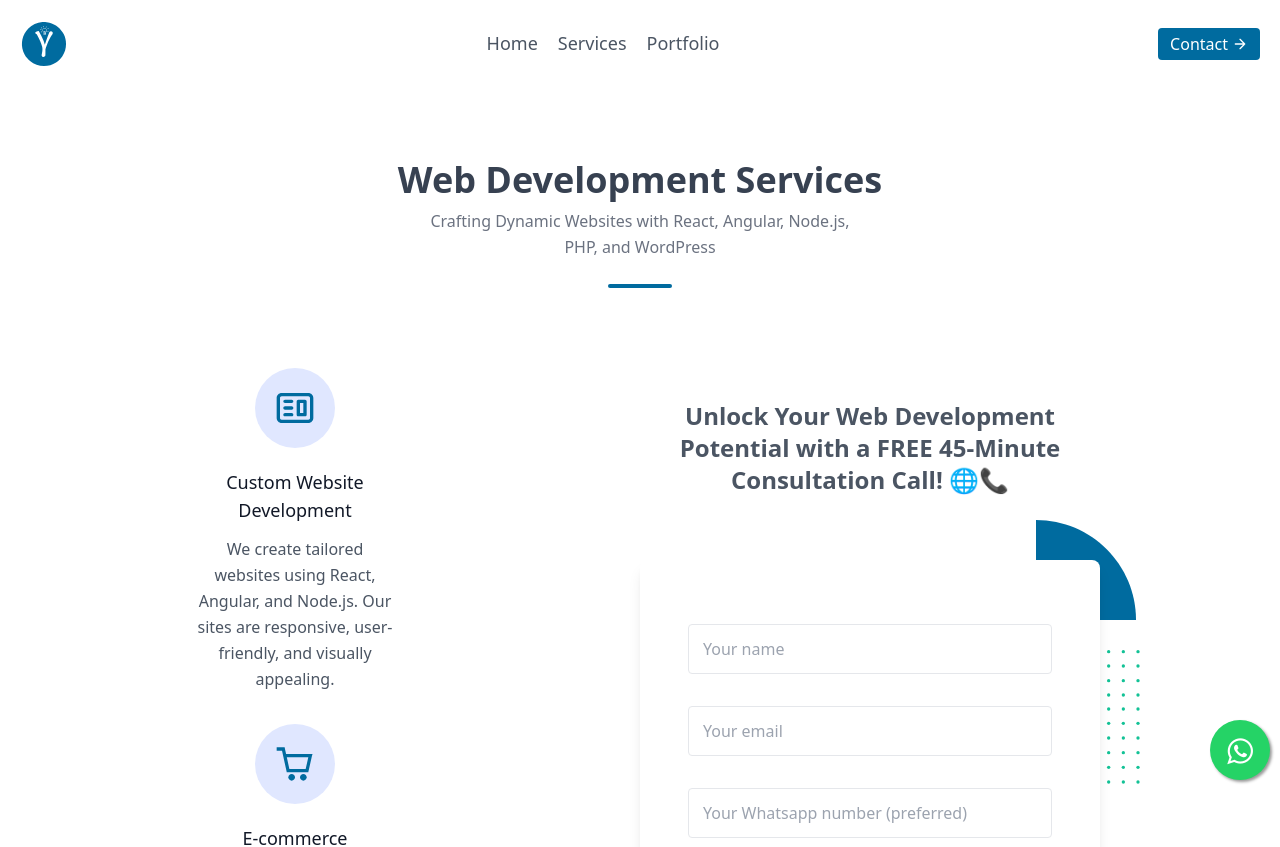
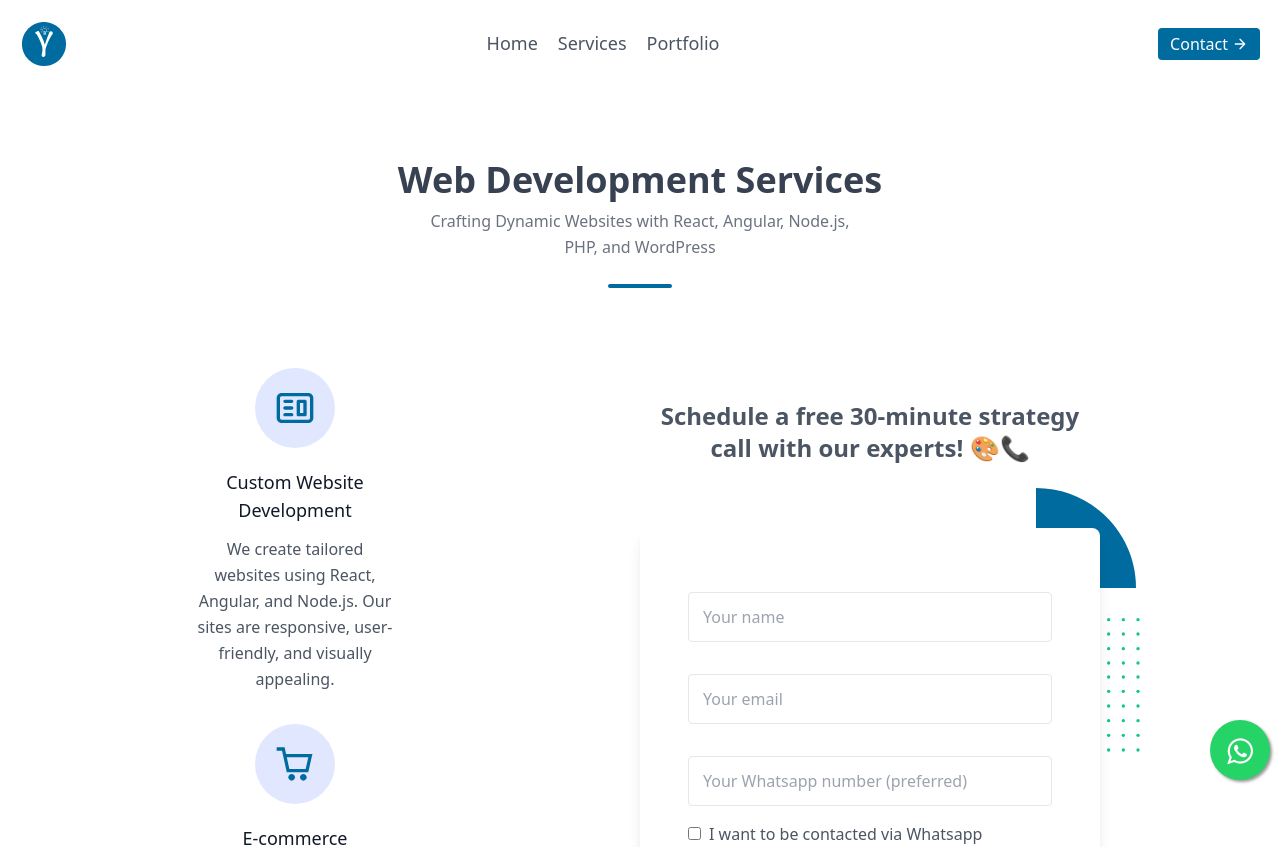
Before and after one commit to ArkaPrabhaChowdhury/gamma, a React (Vite) app: page /web-development in a window 1280 px wide. Shown: the top 847 px of the page. Built offline with nearby package versions, Linux system fonts and the light colour scheme.

Commit message:
form title changed

```diff
--- a/src/components/pages/app.jsx
+++ b/src/components/pages/app.jsx
@@ -106,7 +106,7 @@ const AppDevelopmentPage = () => {
             </div>
             <div className="md:w-1/2 order-1 md:order-2 pt-6 px-6 md:px-0">
               <h1 className="font-bold text-2xl text-center pb-16">
-                Fuel Your Innovation with a FREE 45-Minute App Dev Consultation Call! 📱📞
+              Schedule a free 30-minute strategy call with our experts! 🎨📞
               </h1>
               <ContactForm/>
             </div>
--- a/src/components/pages/consultancy.jsx
+++ b/src/components/pages/consultancy.jsx
@@ -108,8 +108,7 @@ const ConsultantPage = () => {
             </div>
             <div className="md:w-1/2 order-1 md:order-2 pt-12 px-6 md:px-0">
               <h1 className="font-bold text-2xl text-center pb-16">
-                Unlock Your Potential with a FREE 45-Minute Consultation Call!
-                🚀📞
+              Schedule a free 30-minute strategy call with our experts! 🎨📞
               </h1>
               <ContactForm/>
             </div>
--- a/src/components/pages/design.jsx
+++ b/src/components/pages/design.jsx
@@ -116,8 +116,7 @@ const DesignPage = () => {
             </div>
             <div className="md:w-1/2 order-1 md:order-2 pt-12">
               <h1 className="font-bold text-2xl text-center pb-16">
-                Ignite your creativity with a FREE 45-Minute Call with Our
-                Expert Designers! 🎨📞
+              Schedule a free 30-minute strategy call with our experts! 🎨📞
               </h1>
               <ContactForm/>
             </div>
--- a/src/components/pages/digital.jsx
+++ b/src/components/pages/digital.jsx
@@ -110,7 +110,7 @@ const DigitalPage = () => {
 
             <div className="md:w-1/2 order-1 md:order-2 pt-12 px-6 md:px-0">
               <h1 className="font-bold text-2xl text-center pb-16">
-              Supercharge Your Reach with 15 Days of FREE Digital Ads! 🌐📢
+              Schedule a free 30-minute strategy call with our experts! 🎨📞
               </h1>
               <ContactForm/>
             </div>
--- a/src/components/pages/software.jsx
+++ b/src/components/pages/software.jsx
@@ -109,8 +109,7 @@ const SoftwareDevelopmentPage = () => {
               </div>
               <div className="md:w-1/2 order-1 md:order-2 pt-12 px-6 md:px-0">
                 <h1 className="font-bold text-2xl text-center pb-16">
-                  Unlock Your Potential with a FREE 45-Minute Software
-                  Development Discussion! 💻📞
+                Schedule a free 30-minute strategy call with our experts! 💻📞
                 </h1>
                 <ContactForm />
               </div>
--- a/src/components/pages/web.jsx
+++ b/src/components/pages/web.jsx
@@ -117,8 +117,7 @@ const WebDevelopmentPage = () => {
                 </div>
                 <div className="md:w-1/2 order-1 md:order-2 pt-12 px-6 md:px-0">
                   <h1 className="font-bold text-2xl text-center pb-16">
-                    Unlock Your Web Development Potential with a FREE 45-Minute
-                    Consultation Call! 🌐📞
+                  Schedule a free 30-minute strategy call with our experts! 🎨📞
                   </h1>
                   <ContactForm />
                 </div>
```
